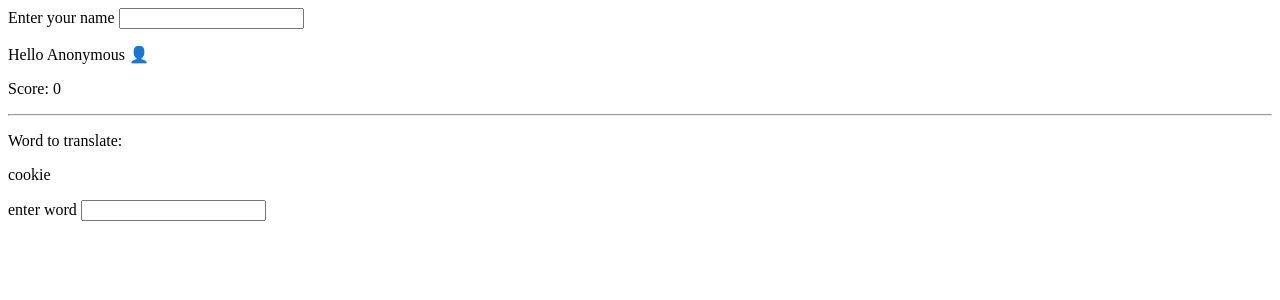
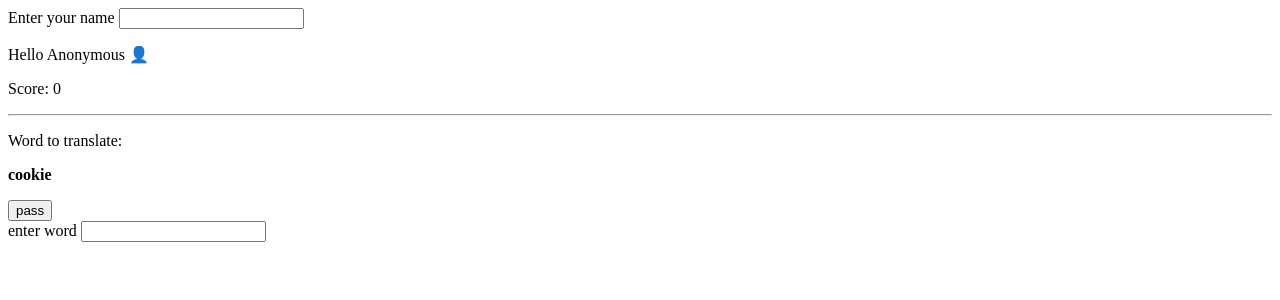
Before and after one commit to magalifabri/language-quiz, a PHP site: page / in a window 1280 px wide. Shown: the top 300 px of the page. Run offline with PHP 8.4, Linux system fonts and the light colour scheme.

Commit message:
Add button to pass on a word

```diff
--- a/classes/LanguageGame.php
+++ b/classes/LanguageGame.php
@@ -73,6 +73,11 @@ class LanguageGame
         if (!empty($_POST['username'])) {
             $this->player->setName($_POST['username']);
         }
+
+        // pass button: give new word
+        if (array_key_exists('pass', $_POST)) {
+            $this->selectRandomWord();
+        }
     }
 
     public function selectRandomWord()
--- a/view.php
+++ b/view.php
@@ -18,7 +18,10 @@
 	<hr>
 
 	<p>Word to translate:</p>
-	<p class="word-to-translate"><?= $game->getWordToTranslate() ?></p>
+	<p class="word-to-translate" style="font-weight: bold"><?= $game->getWordToTranslate() ?></p>
+	<form action="" method="POST">
+		<button name="pass">pass</button>
+	</form>
 	<!-- TODO: add a form for the user to play the game -->
 	<form action="" method="POST">
 		<label for="word">enter word</label>
```
